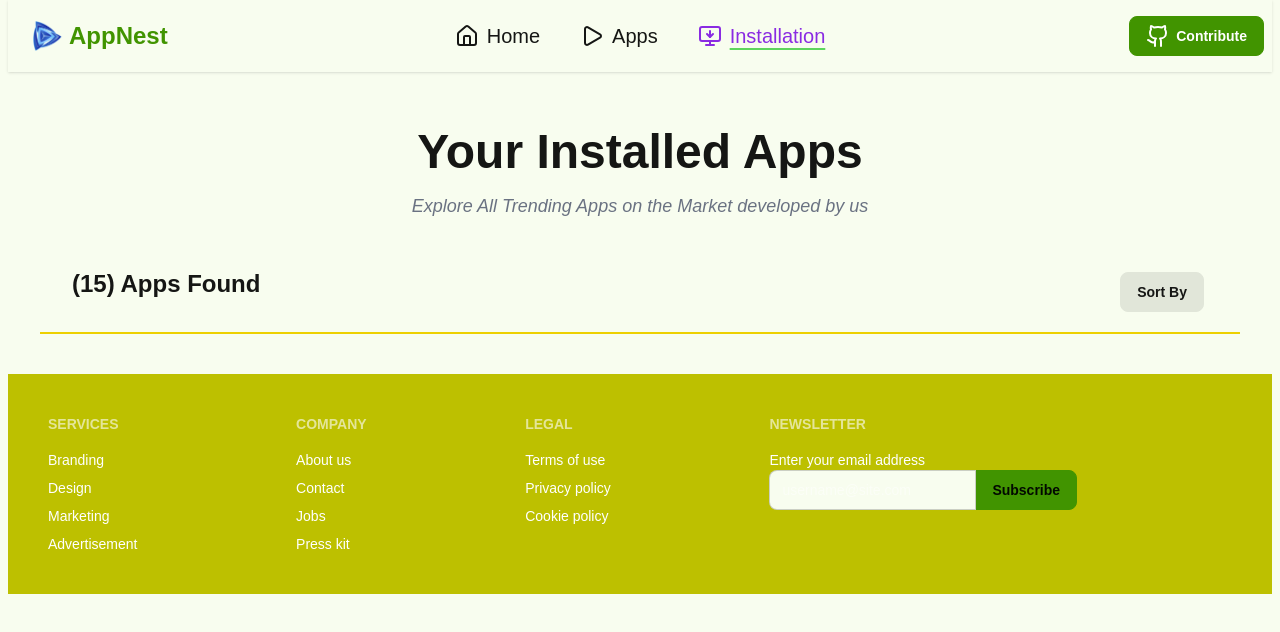
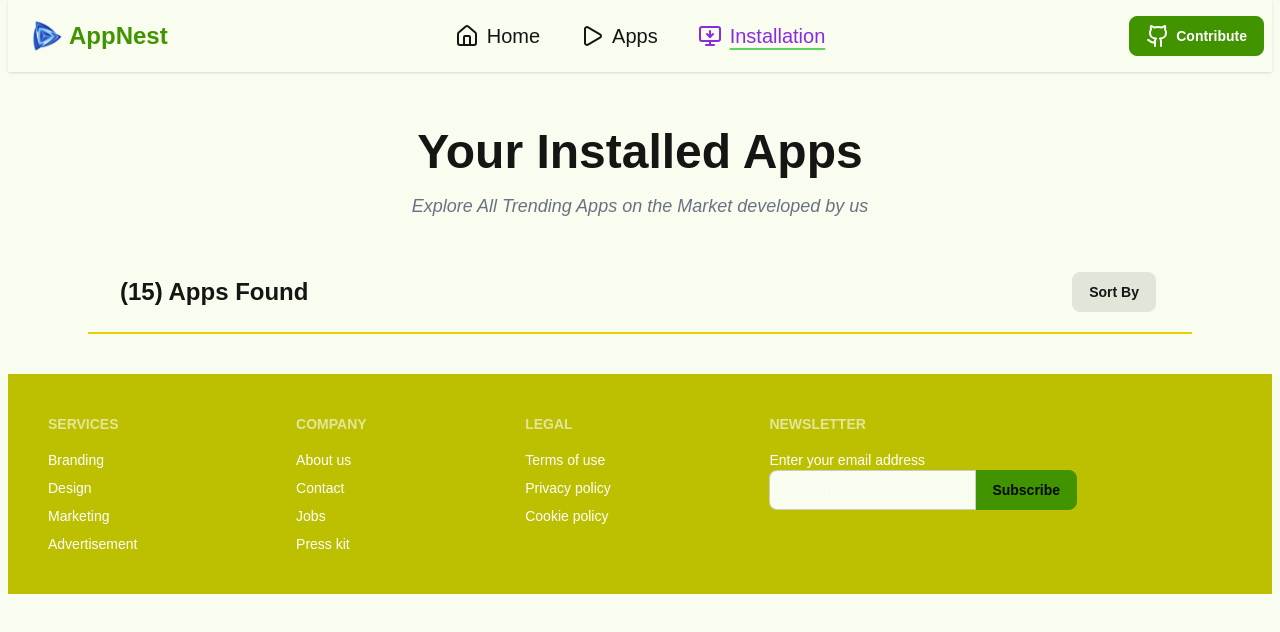
Before and after one commit to monirzkhan/AppNest, a React (Vite) app: page /installation in a window 1280 px wide. Shown: the top 632 px of the page. Built offline with nearby package versions, Linux system fonts and the light colour scheme.

Commit message:
spinner added

```diff
--- a/src/Components/Apps/Apps.jsx
+++ b/src/Components/Apps/Apps.jsx
@@ -27,8 +27,8 @@ const Apps = () => {
                 <h1 className='font-extrabold text-5xl '>Our All Applications</h1>
                 <p className='italic text-lg py-4 text-gray-500'>Explore All Apps on the Market developed by us. We code for Millions</p>
             </div>
-            <div className='flex justify-between py-4 px-20'>
-                <div className='font-bold text-2xl'><h1>({filteredApps.length}) Apps Found</h1></div>
+            <div className='flex justify-between py-4 px-10 lg:px-20 items-center'>
+                <div className='lg:font-bold lg:text-2xl'><h1>({filteredApps.length}) Apps Found</h1></div>
                 <div>
                     <form onSubmit={handleSearch} className="input">
                         <svg className="h-[1em] opacity-50" xmlns="http://www.w3.org/2000/svg" viewBox="0 0 24 24">
@@ -48,7 +48,7 @@ const Apps = () => {
 
                 </div>
             </div>
-            <div className='grid lg:grid-cols-4  gap-8 w-11/12 mx-auto'>
+            <div className='grid sm:grid-cols-1 md:grid-cols-2 lg:grid-cols-4 gap-8 w-11/12 mx-auto'>
                 {filteredApps.length > 0 ?
                     filteredApps.map(app => < AppCard key={app.id} app={app}></AppCard>)
                     :
--- a/src/Components/Installation/Installation.jsx
+++ b/src/Components/Installation/Installation.jsx
@@ -4,13 +4,13 @@ import { useLoaderData } from 'react-router';
 const Installation = () => {
     const appData = useLoaderData();
     return (
-        <div className='py-10 px-8'>
+        <div className='py-10 lg:px-20 px-8 '>
           <div className='border-b-2 border-accent'>
               <div className='text-center py-4'>
                 <h1 className='font-extrabold text-5xl '>Your Installed Apps</h1>
                 <p className='italic text-lg py-4 text-gray-500'>Explore All Trending Apps on the Market developed by us</p>
             </div>
-            <div className='flex justify-between py-4 px-8'>
+            <div className='flex justify-between py-4 lg:px-8 px-4 items-center'>
                 <div className='font-bold text-2xl'><h1>({appData.length}) Apps Found</h1></div>
                 <div className="dropdown dropdown-hover">
                     <div tabIndex={0} role="button" className="btn m-1">Sort By</div>
--- a/src/Components/Root/Root.jsx
+++ b/src/Components/Root/Root.jsx
@@ -1,13 +1,23 @@
 import React from 'react';
 import Navbar from '../Header/Navbar';
-import { Outlet } from 'react-router';
+import { Outlet, useNavigate, useNavigation } from 'react-router';
 import Footer from '../Footer/Footer';
 
 const Root = () => {
+    const navigation = useNavigation();
+
     return (
         <div className='md:px-2 sm:px-2 '>
             <Navbar />
-            <Outlet />
+            {navigation.state === "loading" ? (
+                <div className="h-screen flex flex-col justify-center items-center gap-4">
+                    <span className="loading loading-ring loading-lg text-secondary"></span>
+                    <p className="text-2xl font-semibold text-gray-500">Loading Apps...</p>
+                </div>
+            ) : (
+                <Outlet />
+            )}
+
             <Footer />
         </div>
     );
```
